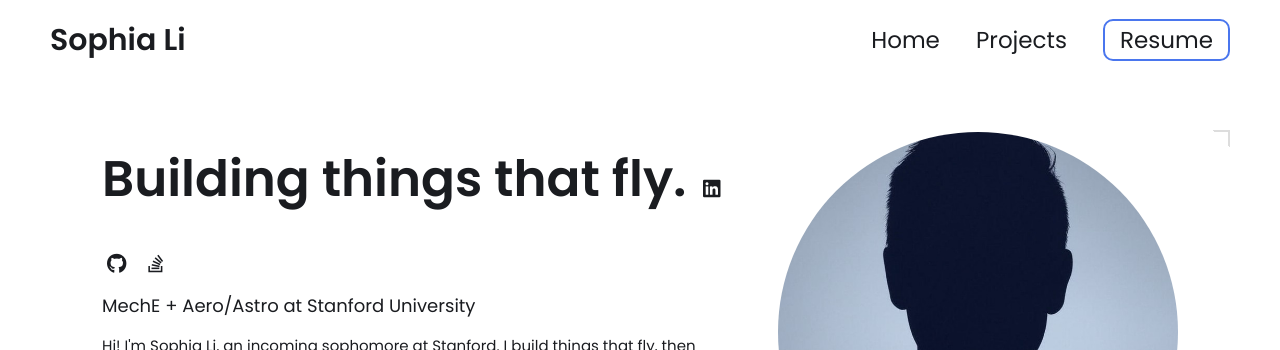
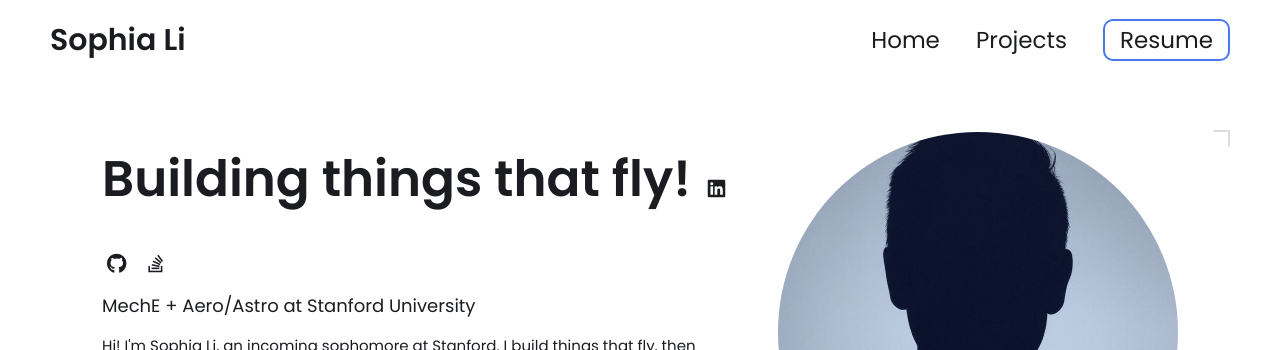
Before and after one commit to Sophiaylii/Sophiaylii.github.io, a Jekyll site: the page built from index.html, in a window 1280 px wide and 900 px high. Shown: the top 350 px of the window. Built offline with Jekyll 4.4.1, drawn with Linux system fonts in a browser that asks for light colours.

```diff
--- a/_includes/hero.html
+++ b/_includes/hero.html
@@ -4,7 +4,7 @@
     <div class="group">
         <div class="text">
             <h2>
-                Building things that fly.
+                Building things that fly!
                 {% if site.external-links %}
                 <span class="external-links">
                     {% assign platforms = "linkedin,x-twitter,github,stackoverflow,discord,medium,threads,bluesky,instagram,youtube" | split: "," %}
```
